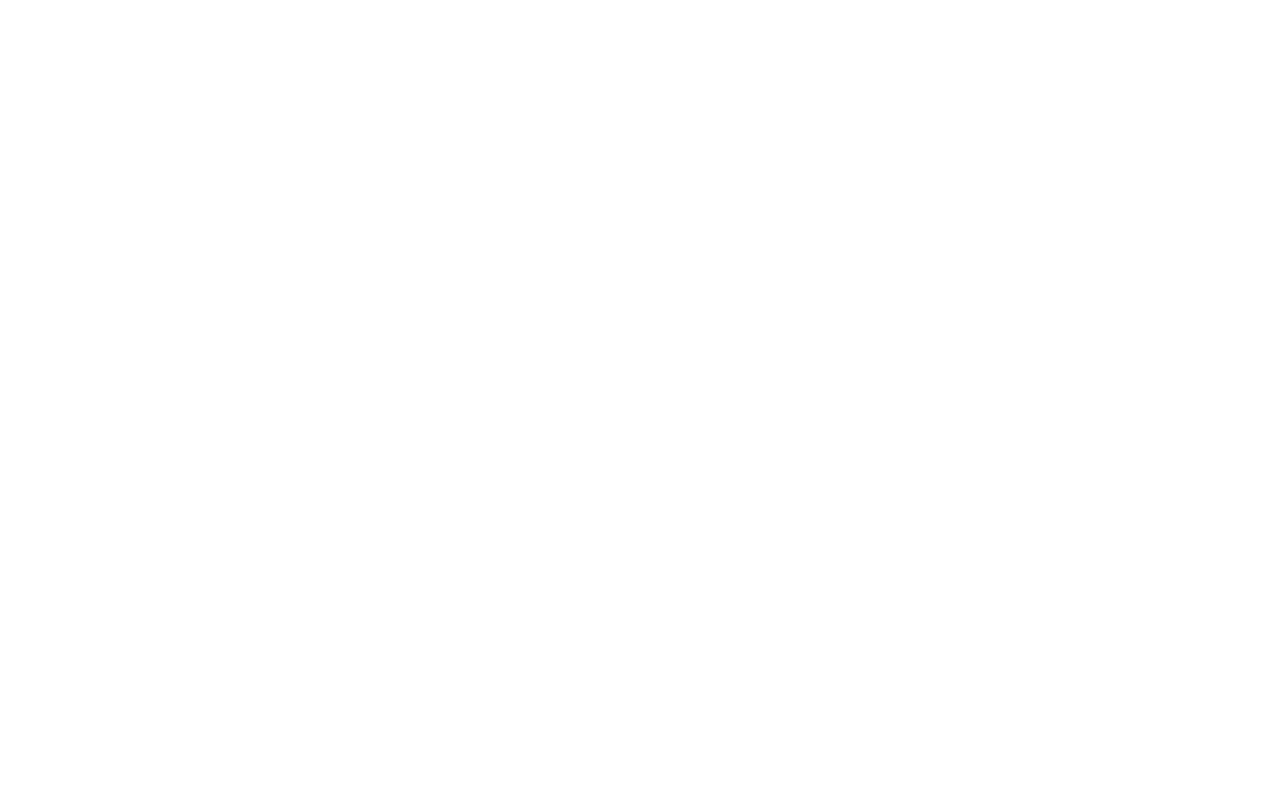
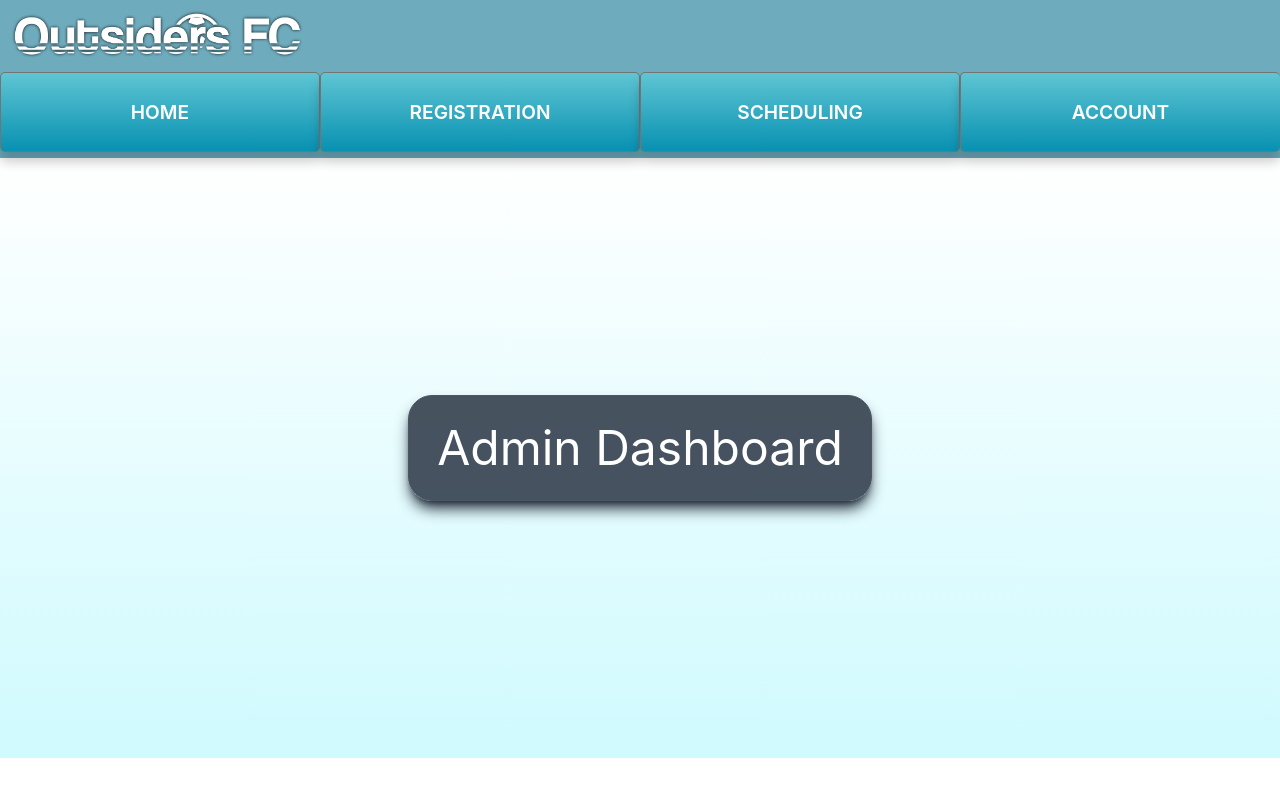
Before and after one commit to Lukkex/outsiders, a React (Create React App) app: page /admindashboard in a window 1280 px wide. Before the commit this address had no page. Shown: the top 796 px of the page. Built offline with nearby package versions, Linux system fonts and the light colour scheme.

Commit message:
Admin Dashboard page added!

```diff
--- a/src/App.js
+++ b/src/App.js
@@ -6,6 +6,7 @@ import SignIn from './components/SignIn';
 import Settings from './components/Settings';
 import Registration from './components/Registration';
 import Scheduling from './components/Scheduling';
+import AdminDashboard from './components/AdminDashboard';
 
 
 function App() {
@@ -18,6 +19,7 @@ function App() {
         <Route path="/settings" element={<Settings />} />
         <Route path="/registration" element={<Registration />} />
         <Route path="/scheduling" element={<Scheduling />} />
+        <Route path="/admindashboard" element={<AdminDashboard />} />
       </Routes>
     </Router>
   );
--- /dev/null
+++ b/src/components/AdminDashboard.js
@@ -0,0 +1,14 @@
+import '../App.css'; //global styles
+import SiteHeader from './SiteHeader';
+import TextBlackBG from './TextBlackBG';
+
+function AdminDashboard() {
+    return (
+    <div>
+        <SiteHeader></SiteHeader>
+        <TextBlackBG label="Admin Dashboard"></TextBlackBG>
+    </div>
+    );
+}
+
+export default AdminDashboard; //sends function when imported
```
